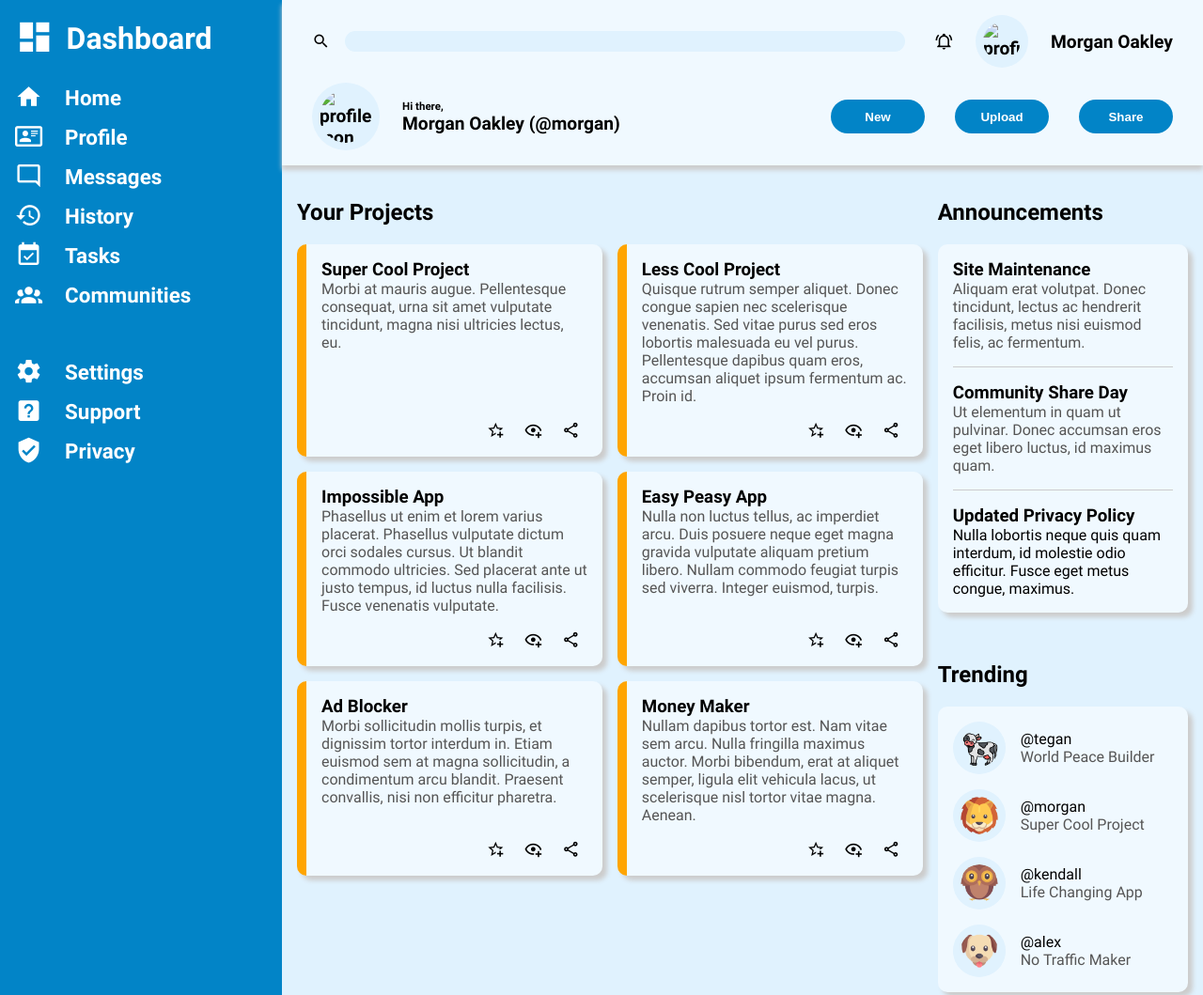
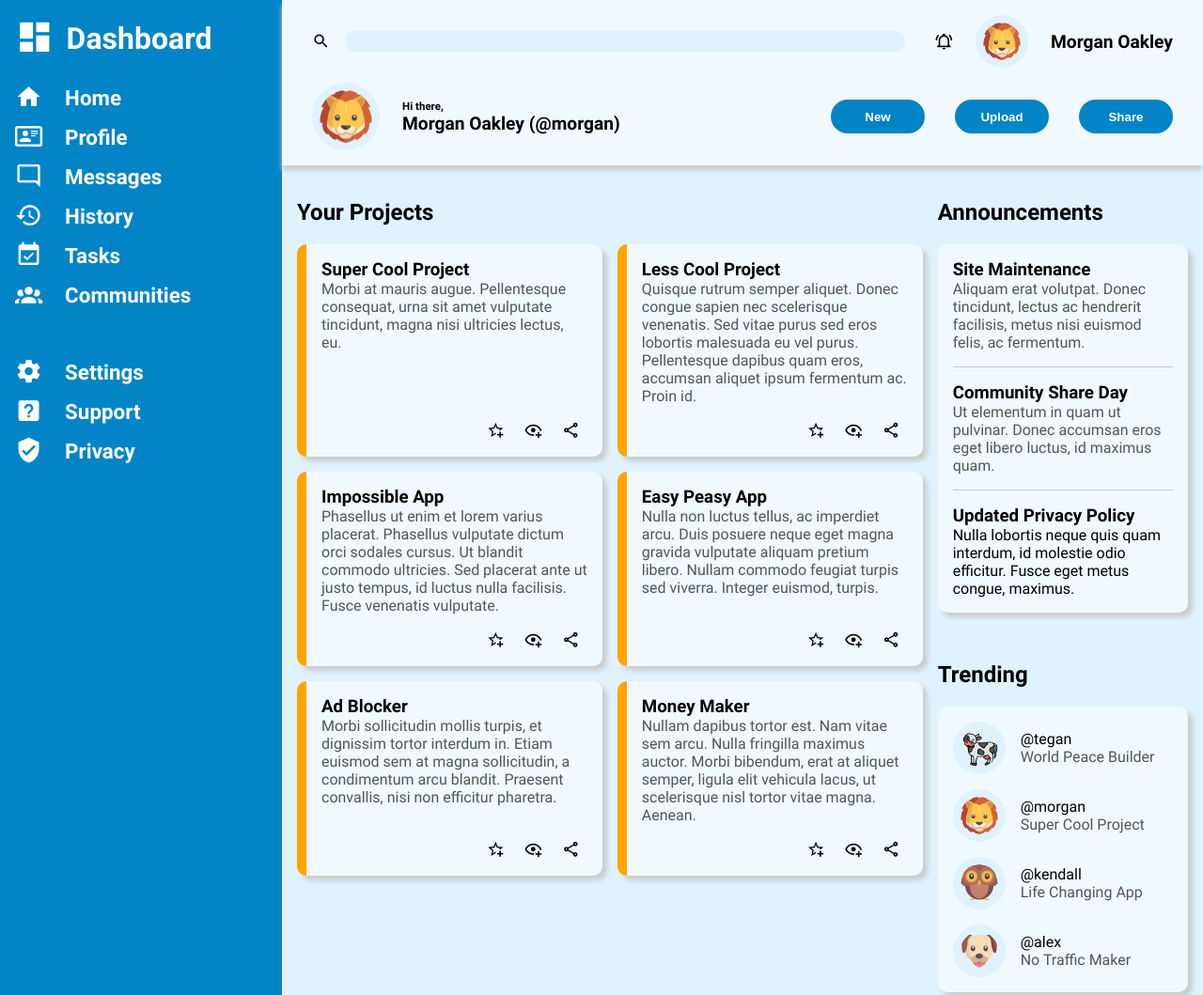
Before and after one commit to jundran/admin-dashboard, a website: page index.html in a window 1280 px wide. Shown: the top 1059 px of the page at 94% size. Drawn offline with nearby package versions, Linux system fonts and the light colour scheme; files that its build step writes are made by us from their sources; the site is published under a folder, as on GitHub Pages, so addresses that start at the root find nothing.

Commit message:
Fix broken img src path

```diff
--- a/index.html
+++ b/index.html
@@ -18,13 +18,13 @@
     </div>
     <div class="info">
       <span class="mdi mdi-bell-ring-outline"></span>
-      <img class="profile-icon" src="/images/lion.png" alt="profile icon">
+      <img class="profile-icon" src="images/lion.png" alt="profile icon">
       <span>Morgan Oakley</span>
     </div>
   </div>
   <div>
     <div class="greeting">
-      <img class="profile-icon large" src="/images/lion.png" alt="profile icon">
+      <img class="profile-icon large" src="images/lion.png" alt="profile icon">
       <div>
         <span>Hi there,</span>
         <span>Morgan Oakley (@morgan)</span>
```
Also changed, not shown: images/programmer.png (deleted).
